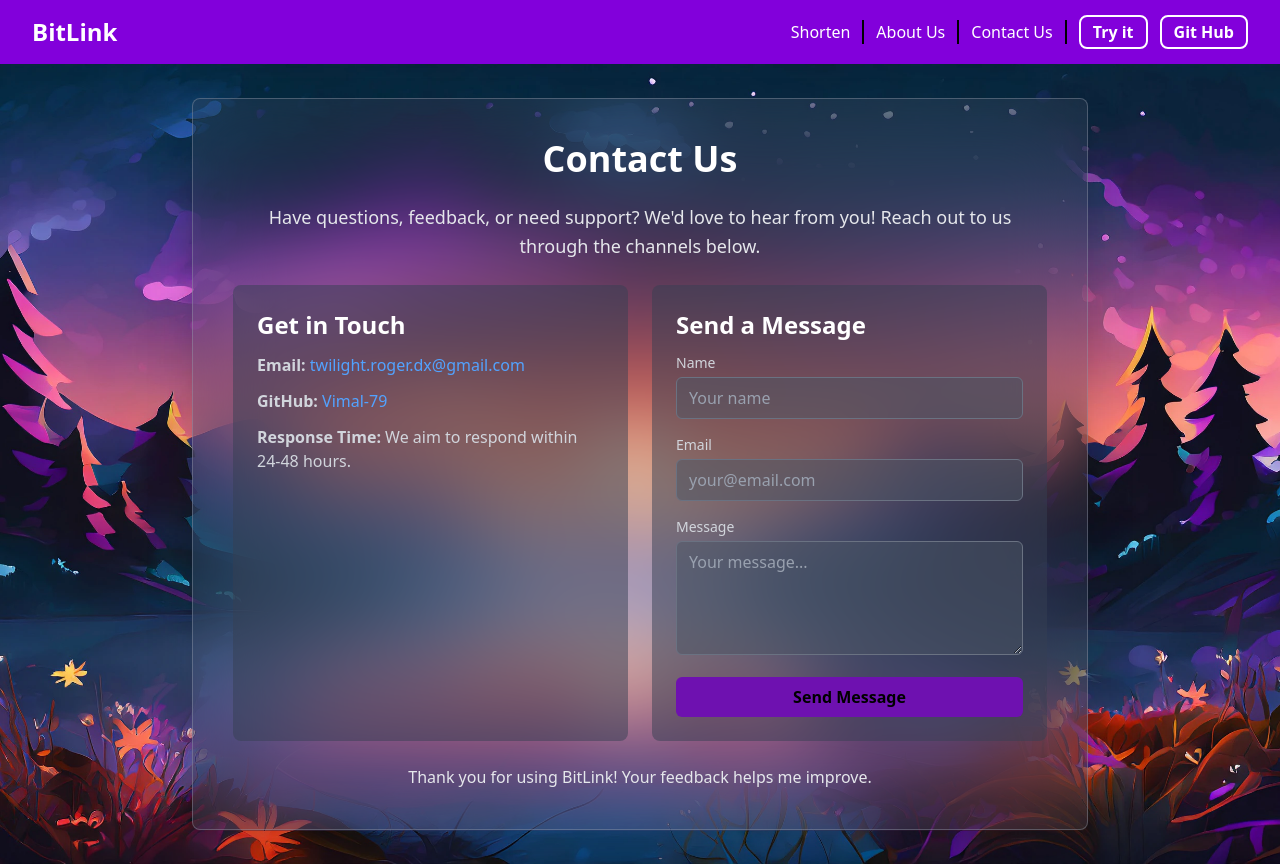
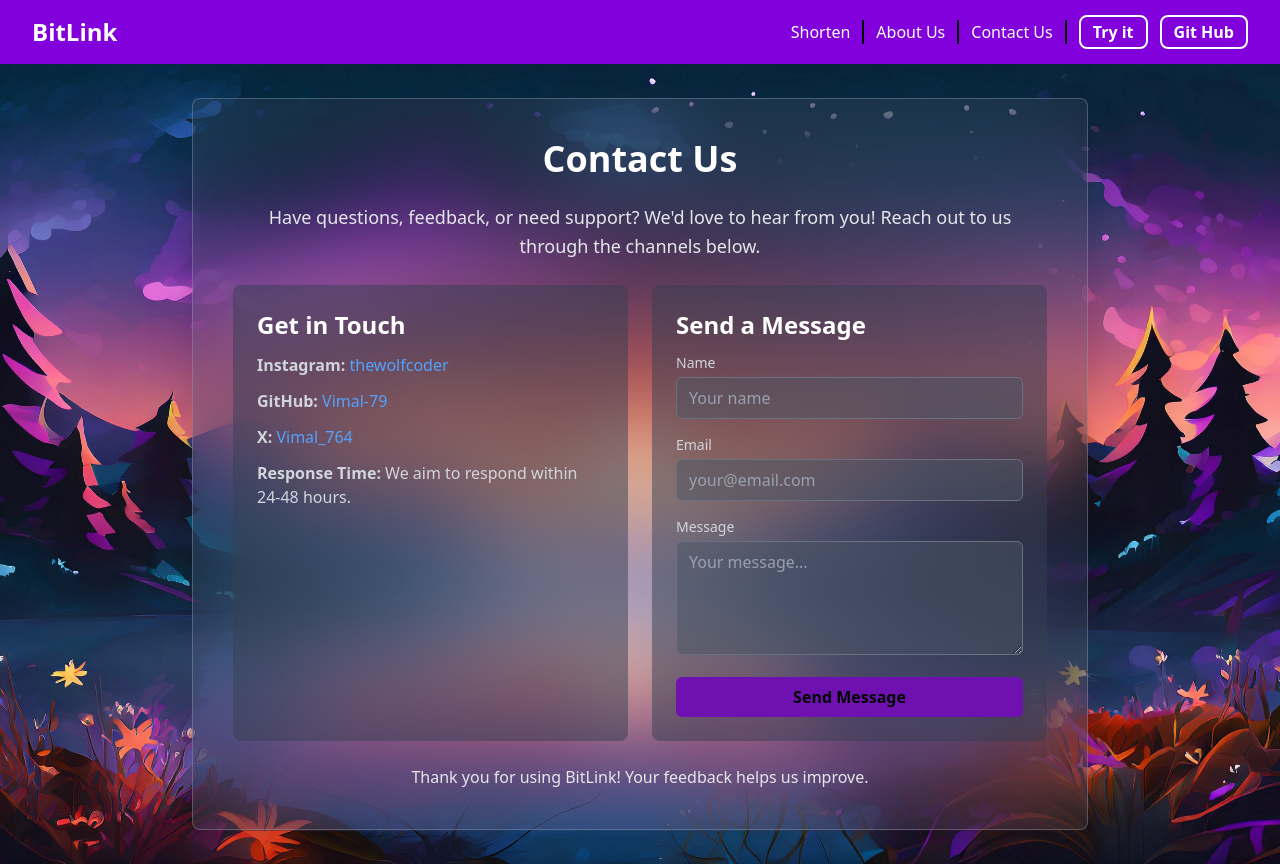
Before and after one commit to Vimal-79/BitLink, a Next.js app: page /contact in a window 1280 px wide. Built offline with nearby package versions, Linux system fonts and the light colour scheme.

Commit message:
typo and db relation fix

```diff
--- a/app/api/feedback/route.js
+++ b/app/api/feedback/route.js
@@ -14,7 +14,7 @@ export async function POST(request) {
 
     const client = await clientPromise
     const db = client.db('BitLink')
-    const collection = db.collection('feedback')
+    const collection = db.collection('Feedback')
 
     await collection.insertOne({
       name,
@@ -27,7 +27,7 @@ export async function POST(request) {
   } catch (error) {
     console.error('Feedback API error:', error)
     return Response.json(
-      { success: false, message: 'Unable to save feedback. Please try again later.' },
+      { success: false, message: 'Unable to save Feedback. Please try again later.' },
       { status: 500 }
     )
   }
--- a/app/contact/page.js
+++ b/app/contact/page.js
@@ -58,10 +58,13 @@ function page() {
             <h2 className="text-xl sm:text-2xl font-semibold text-white mb-3">Get in Touch</h2>
             <div className="text-gray-300 space-y-3 text-sm sm:text-base">
               <div>
-                <strong>Email:</strong> <a href="mailto:twilight.roger.dx@gmail.com" className="text-blue-400 hover:underline">twilight.roger.dx@gmail.com</a>
+                <strong>Instagram:</strong> <a href="https://www.instagram.com/thewolfcoder" target="_blank" rel="noopener noreferrer" className="text-blue-400 hover:underline">thewolfcoder</a>
               </div>
               <div>
                 <strong>GitHub:</strong> <a href="https://github.com/Vimal-79" target="_blank" rel="noopener noreferrer" className="text-blue-400 hover:underline">Vimal-79</a>
+              </div>
+              <div>
+                <strong>X:</strong> <a href="https://x.com/Vimal_764" target="_blank" rel="noopener noreferrer" className="text-blue-400 hover:underline">Vimal_764</a>
               </div>
               <div>
                 <strong>Response Time:</strong> We aim to respond within 24-48 hours.
@@ -118,7 +121,7 @@ function page() {
         )}
         <div className="text-center">
           <p className="text-gray-200 text-sm sm:text-base">
-            Thank you for using BitLink! Your feedback helps me improve.
+            Thank you for using BitLink! Your feedback helps us improve.
           </p>
         </div>
       </div>
```
